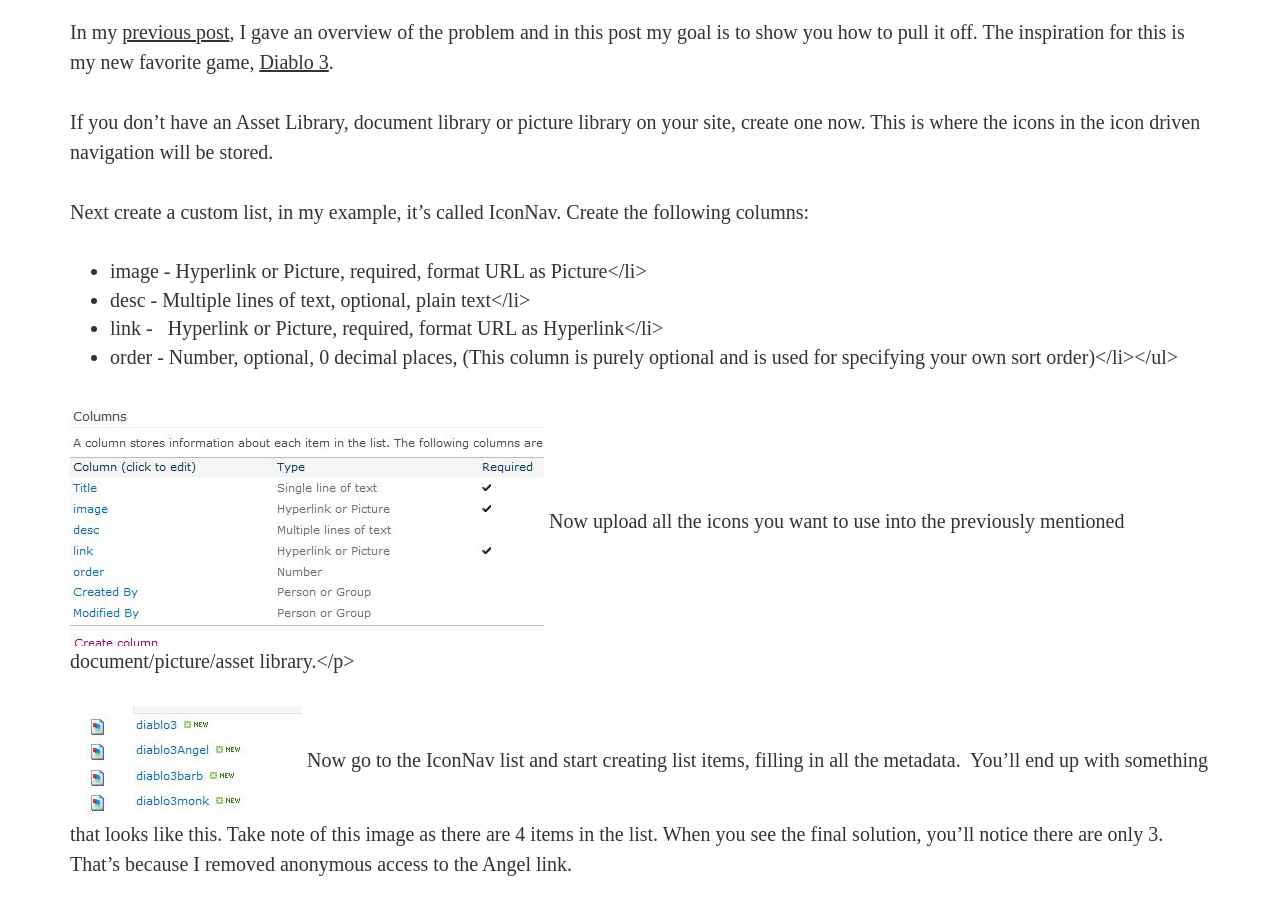
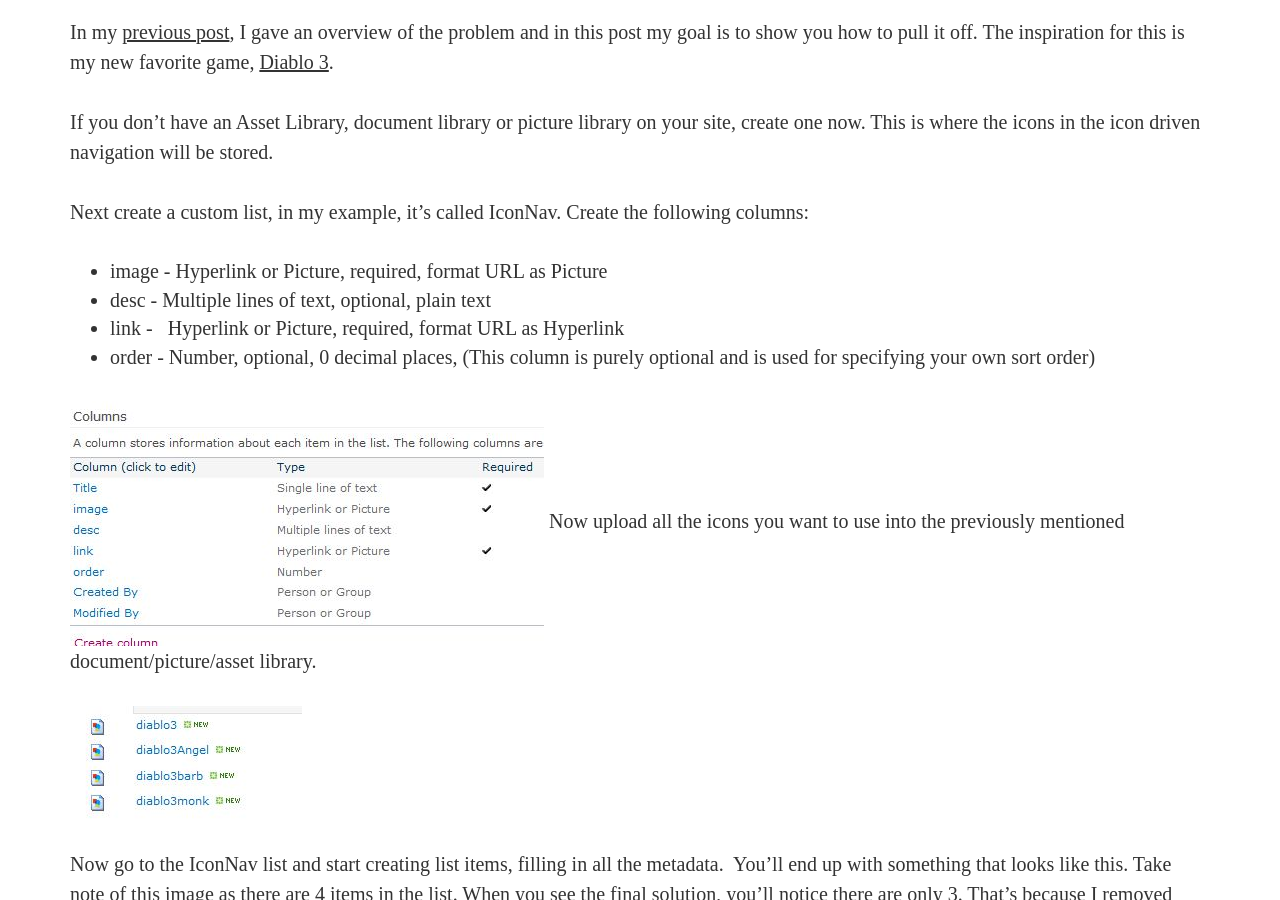
Before and after one commit to ejaya2/ejaya2.github.io, a Jekyll site: the page built from _posts/2012-05-19-icon-based-navigation-pt2.md, in a window 1280 px wide and 900 px high, scrolled down 624 px. Built offline with Jekyll 4.4.1, drawn with Linux system fonts in a browser that asks for light colours.

Commit message:
Update 2012-05-19-icon-based-navigation-pt2.md
removed some stray html

```diff
--- a/_posts/2012-05-19-icon-based-navigation-pt2.md
+++ b/_posts/2012-05-19-icon-based-navigation-pt2.md
@@ -14,16 +14,17 @@ If you don't have an Asset Library, document library or picture library on your
 
 Next create a custom list, in my example, it's called IconNav. Create the following columns:
 
- - image - Hyperlink or Picture, required, format URL as Picture</li>
- - desc - Multiple lines of text, optional, plain text</li>
- - link - &nbsp; Hyperlink or Picture, required, format URL as Hyperlink</li>
- - order - Number, optional, 0 decimal places, (This column is purely optional and is used for specifying your own sort order)</li></ul>
+ - image - Hyperlink or Picture, required, format URL as Picture
+ - desc - Multiple lines of text, optional, plain text
+ - link - &nbsp; Hyperlink or Picture, required, format URL as Hyperlink
+ - order - Number, optional, 0 decimal places, (This column is purely optional and is used for specifying your own sort order)
 
 
 ![List Settings](http://ericjalexander.com/img/NavList.JPG "List Settings")
-Now upload all the icons you want to use into the previously mentioned document/picture/asset library.</p>
+Now upload all the icons you want to use into the previously mentioned document/picture/asset library.
 
 ![icons](http://ericjalexander.com/img//NavIconImages.JPG "Icons")
+
 Now go to the IconNav list and start creating list items, filling in all the metadata.&nbsp; You'll end up with something that looks like this. Take note of this image as there are 4 items in the list. When you see the final solution, you'll notice there are only 3. That's because I removed anonymous access to the Angel link.
 
 ![IconNav list items](http://ericjalexander.com/img//NavListItems.JPG "IconNav list items")
```
